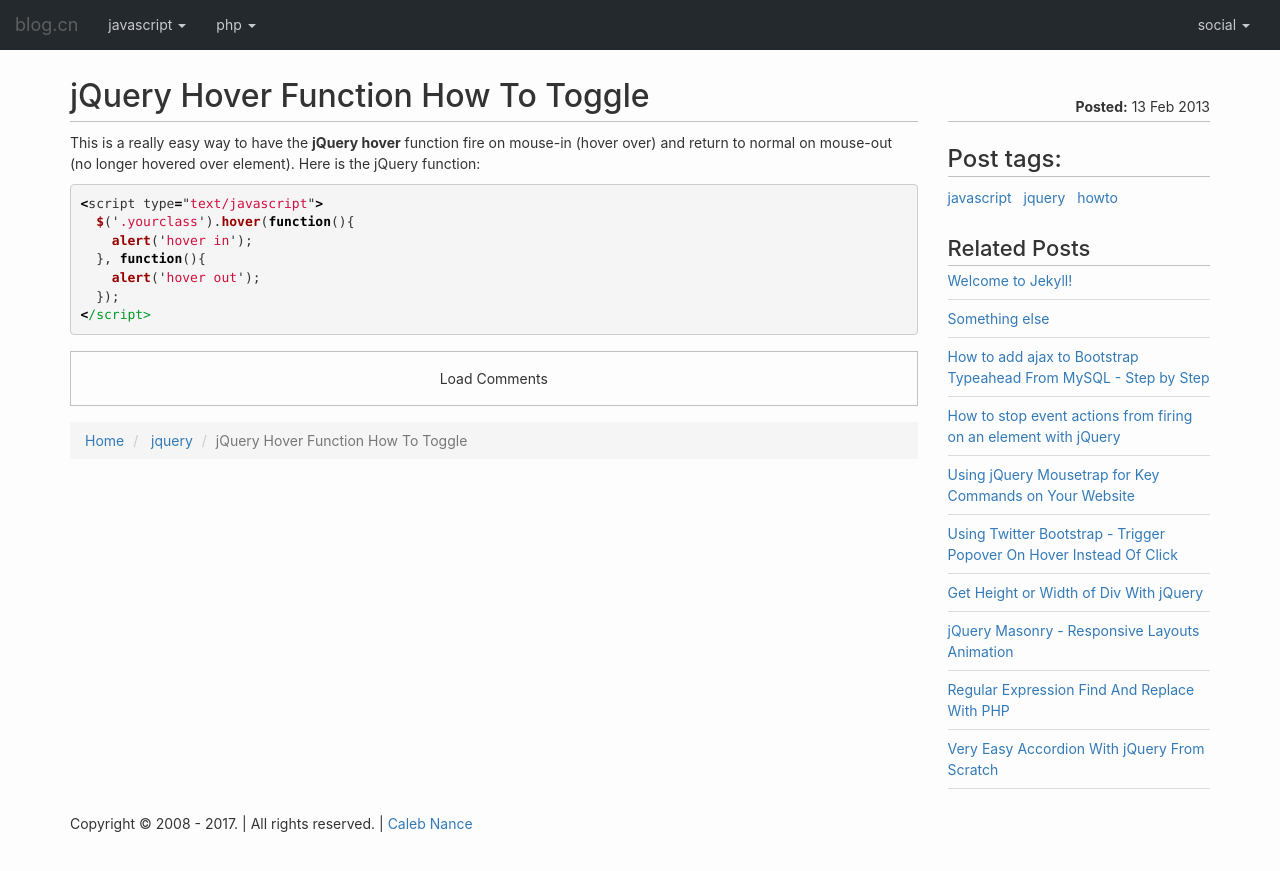
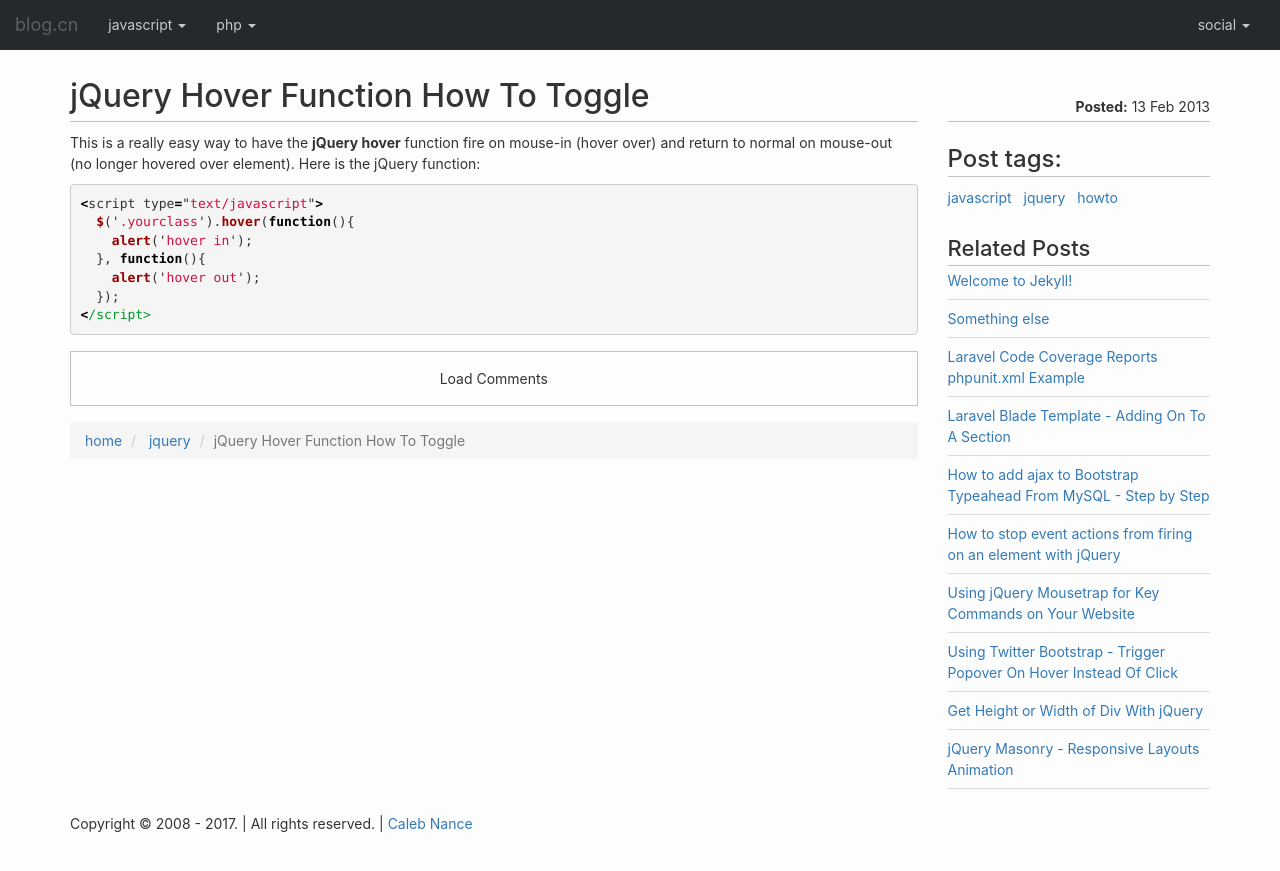
Before and after one commit to calebnance/jekyll_blog-calebnance, a Jekyll site: the page built from _posts/jquery/2013-02-13-jquery-hover-function-how-to-toggle.markdown, in a window 1280 px wide. Shown: the top 871 px of the page. Built offline with Jekyll 4.4.1, drawn with Linux system fonts in a browser that asks for light colours.

Commit message:
added more articles

```diff
--- a/_layouts/home.html
+++ b/_layouts/home.html
@@ -1,7 +1,6 @@
 ---
 layout: default
 ---
-
 <div class="home">
 
   <h1 class="page-heading">Posts</h1>
@@ -10,16 +9,17 @@
 
   <ul class="post-list">
     {% for post in site.posts %}
+      {% unless post.redirect_to %}
       <li>
         <span class="post-meta">{{ post.date | date: "%b %-d, %Y" }}</span>
-
+        <span class="post-cat">{{ post.categories }}</span>
         <h2>
           <a class="post-link" href="{{ post.url | relative_url }}">{{ post.title | escape }}</a>
         </h2>
       </li>
+      {% endunless %}
     {% endfor %}
   </ul>
 
   <p class="rss-subscribe">subscribe <a href="{{ "/feed.xml" | relative_url }}">via RSS</a></p>
-
 </div>
--- a/_layouts/post.html
+++ b/_layouts/post.html
@@ -15,7 +15,7 @@
 
     <ol class="breadcrumb">
       <li>
-        <a href="/">Home</a>
+        <a href="/">home</a>
       </li>
       {% for category in page.categories %}
       <li>
@@ -30,9 +30,9 @@
 
     <aside class="post-details">
       <div class="post-dates">
-        <span class="post-date" datetime="{{ page.date | date_to_xmlschema }}" itemprop="datePublished"><strong>Posted:</strong> {{ page.date | date_to_string }}</span>
+        <div class="post-date" datetime="{{ page.date | date_to_xmlschema }}" itemprop="datePublished"><strong>Posted:</strong> {{ page.date | date_to_string }}</div>
         {% if page.updated %}
-        <span class="post-updated"><strong>Updated:</strong> {{ page.updated | date_to_string }}</span>
+        <div class="post-updated"><strong>Updated:</strong> {{ page.updated | date_to_string }}</div>
         <meta content="{{ page.updated | date_to_xmlschema }}" itemprop="dateModified" />
         {% endif %}
       </div>
@@ -62,5 +62,20 @@
       </ul>
     </aside>
 
+    {% if jekyll.environment == 'production' %}
+    <aside class="ad-1">
+      <script async src="//pagead2.googlesyndication.com/pagead/js/adsbygoogle.js"></script>
+      <!-- responsive - blog.cn - sidebar -->
+      <ins class="adsbygoogle"
+           style="display:block"
+           data-ad-client="ca-pub-9348545374866047"
+           data-ad-slot="3596612853"
+           data-ad-format="auto"></ins>
+      <script>
+      (adsbygoogle = window.adsbygoogle || []).push({});
+      </script>
+    </aside>
+    {% endif %}
+
   </div>
 </div>
--- a/_plugins/_tag_gen.rb
+++ b/_plugins/_tag_gen.rb
@@ -1,36 +1,36 @@
-# module Jekyll
-#   class TagIndex < Page
-#     def initialize(site, base, dir, tag)
-#       @site = site
-#       @base = base
-#       @dir = dir
-#       @name = 'index.html'
-#       self.process(@name)
-#       self.read_yaml(File.join(base, '_layouts'), 'tag_index.html')
-#       self.data['tag'] = tag
-#       tag_title_prefix = site.config['tag_title_prefix'] || 'Posts Tagged &ldquo;'
-#       tag_title_suffix = site.config['tag_title_suffix'] || '&rdquo;'
-#       self.data['title'] = "#{tag_title_prefix}#{tag}#{tag_title_suffix}"
-#     end
-#   end
-#
-#   class TagGenerator < Generator
-#     safe true
-#     def generate(site)
-#       if site.layouts.key? 'tag_index'
-#         dir = site.config['tag_dir'] || 'tag'
-#         site.tags.keys.each do |tag|
-#         write_tag(site, File.join(dir, tag), tag)
-#       end
-#     end
-#   end
-#
-#   def write_tag(site, dir, tag)
-#     index = TagIndex.new(site, site.source, dir, tag)
-#     index.render(site.layouts, site.site_payload)
-#     index.write(site.dest)
-#     site.pages << index
-#   end
-#
-#     end
-#   end
+module Jekyll
+  class TagIndex < Page
+    def initialize(site, base, dir, tag)
+      @site = site
+      @base = base
+      @dir = dir
+      @name = 'index.html'
+      self.process(@name)
+      self.read_yaml(File.join(base, '_layouts'), 'tag_index.html')
+      self.data['tag'] = tag
+      tag_title_prefix = site.config['tag_title_prefix'] || 'Posts Tagged &ldquo;'
+      tag_title_suffix = site.config['tag_title_suffix'] || '&rdquo;'
+      self.data['title'] = "#{tag_title_prefix}#{tag}#{tag_title_suffix}"
+    end
+  end
+
+  class TagGenerator < Generator
+    safe true
+    def generate(site)
+      if site.layouts.key? 'tag_index'
+        dir = site.config['tag_dir'] || 'tag'
+        site.tags.keys.each do |tag|
+        write_tag(site, File.join(dir, tag), tag)
+      end
+    end
+  end
+
+  def write_tag(site, dir, tag)
+    index = TagIndex.new(site, site.source, dir, tag)
+    index.render(site.layouts, site.site_payload)
+    index.write(site.dest)
+    site.pages << index
+  end
+
+    end
+  end
--- /dev/null
+++ b/_posts/laravel/2014-10-28-laravel-blade-template-adding-on-to-a-section.markdown
@@ -0,0 +1,51 @@
+---
+layout: post
+title: "Laravel Blade Template - Adding On To A Section"
+date: 2014-10-28 12:20:24 -0500
+excerpt: Laravel add onto a section within blade template, without overriding
+comments: true
+categories: laravel
+tags: laravel php unit-test xml
+---
+Today, I wanted to show you how to add onto the `@section` of a **blade template** without overriding anything that is inside the section in the **"master"** layout blade file!
+
+Below is the example **"master"** layout blade file:
+{% highlight html %}
+<!-- app/views/layouts/master.blade.php -->
+
+<!doctype html>
+<html lang="en">
+  <head>
+    <meta charset="UTF-8">
+    <title>Master Blade Layout File</title>
+    @section('styles')
+      <link rel="stylesheet" href="/assets/css/styles.css" />
+    @show
+  </head>
+  <body>
+    @section('body')
+      <h1>Hello World</h1>
+    @stop
+  </body>
+</html>
+{% endhighlight %}
+
+Now let's say we want to add a stylesheet for just our single view and keep all that is included in our **"master"** template file, we would have the following file created for our view with the following to add the css file and not override everything within the `@section('styles')`.
+
+{% highlight html %}
+<!-- app/views/layouts/admin/dashboard.blade.php -->
+
+@extends('layouts.master')
+  @section('styles')
+    @parent
+    <link rel="stylesheet" href="/assets/css/dashboard-styles.css" />
+  @show
+
+  @section('body')
+    <h1>Dashboard Admin Panel</h1>
+  @stop
+{% endhighlight %}
+
+By adding the `@parent` inside the `@section('styles')` you are including everything like we wanted in the "master" template file! And then everything works exactly how you would expect it to, if you add files before or after the `@parent`, it will show up before or after.
+
+I hope this helped! Comment below with any questions or for any information to add to this article. I have more Laravel articles coming!
--- /dev/null
+++ b/_posts/laravel/2014-10-30-laravel-code-coverage-reports-phpunit.xml-example.markdown
@@ -0,0 +1,44 @@
+---
+layout: post
+title: "Laravel Code Coverage Reports phpunit.xml Example"
+date: 2014-10-30 09:04:21 -0500
+excerpt: Laravel PHPUnit testing code coverage generation help xml
+comments: true
+categories: laravel
+tags: laravel php unit-test xml
+---
+Today, I wanted to show you a little bit into Laravel PHPUnit testing and code coverage report generation!
+
+Below is the example phpunit.xml file:
+
+{% highlight xml %}
+<?xml version="1.0" encoding="UTF-8"?>
+<phpunit backupGlobals="false"
+  backupStaticAttributes="false"
+  bootstrap="bootstrap/autoload.php"
+  colors="true"
+  convertErrorsToExceptions="true"
+  convertNoticesToExceptions="true"
+  convertWarningsToExceptions="true"
+  processIsolation="false"
+  stopOnFailure="false"
+  syntaxCheck="false"
+  >
+  <testsuites>
+    <testsuite name="Application Test Suite">
+      <directory>./app/tests</directory>
+    </testsuite>
+  </testsuites>
+</phpunit>
+{% endhighlight %}
+
+Now let's add the logging code to get the generated reports for the code coverage!
+
+{% highlight xml %}
+</testsuites>
+<logging>
+  <log type="coverage-html" target="public/code-coverage" charset="UTF-8"/>
+</logging>
+{% endhighlight %}
+
+The logging code above will generate the HTML files and pop them into the "public/code-coverage" directory, you can go to it in your browser by going to: `YOUR_URL/code-coverage`
```
Also changed, not shown: _posts/css/2013-01-26-how-to-have-a-fixed-div-on-footer-of-website.markdown (added, +31 -0 lines), _posts/css/2013-01-27-using-twitter-bootstrap-adding-more-custom-icons-how-to.markdown (added, +31 -0 lines), _posts/css/2013-01-27-using-twitter-bootstrap-internet-explorer-6-7-8-support.markdown (added, +23 -0 lines), _posts/html/2011-10-06-how-to-add-a-html-anchor-link-to-your-website.markdown (added, +22 -0 lines), _posts/html/2011-10-06-html-code-for-checking-if-the-browser-is-internet-explorer.markdown (added, +32 -0 lines), _posts/html/2011-10-06-html-onfocus-clear-input-box-how-to.markdown (added, +20 -0 lines), _posts/html/2013-01-23-creating-a-simple-html-page.markdown (added, +22 -0 lines).
